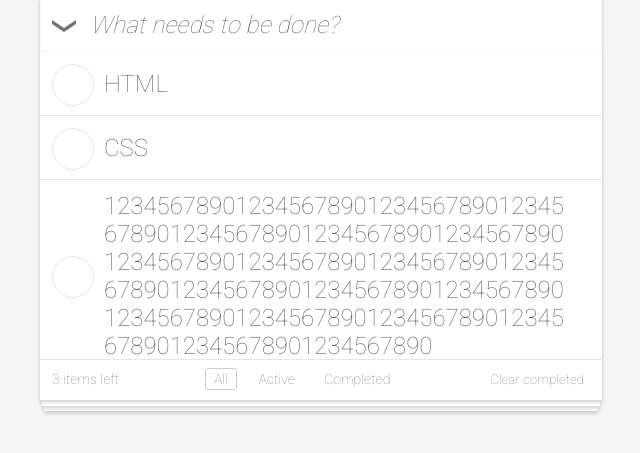
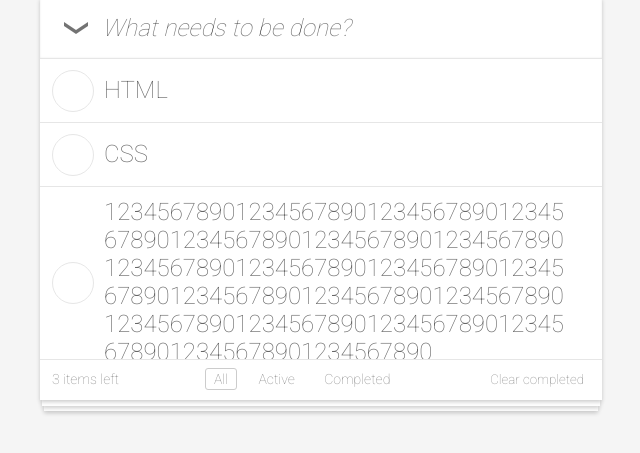
Before and after one commit to ok-technopolis-autumn-2019/Vitaliy_Saprykin, a plain HTML site: page index.html in a window 1280 px wide. Shown: the part 127-580 px from the top of the page, without its empty margins (319-959 px from the left). Drawn offline with Linux system fonts and the light colour scheme.

Commit message:
CSS completed v1. Corrections 1

```diff
--- a/styles/default.css
+++ b/styles/default.css
@@ -75,7 +75,7 @@ body {
     width: 24px;
     height: 12px;
     border: none;
-    margin-right: 12px;
+    margin: 12px;
 }
 
 .input-field-create-new {
@@ -103,7 +103,7 @@ body {
     padding: 0;
 }
 
-.task-item__view {
+.todo-app__task-list .task-item__view {
     display: flex;
     align-content: space-between;
     box-shadow: inset 0 -1px 0 #E6E6E6;
@@ -111,6 +111,10 @@ body {
     padding: 12px;
     box-sizing: border-box;
     align-items: center;
+}
+
+.todo-app__task-list:last-child .task-item__view{
+    box-shadow: inset 0 1px 0 #E6E6E6;
 }
 
 .task-item:hover {
@@ -131,7 +135,6 @@ body {
     margin-right: 12px;
     width: 40px;
     height: 40px;
-
     flex-shrink: 0;
 }
 
```
